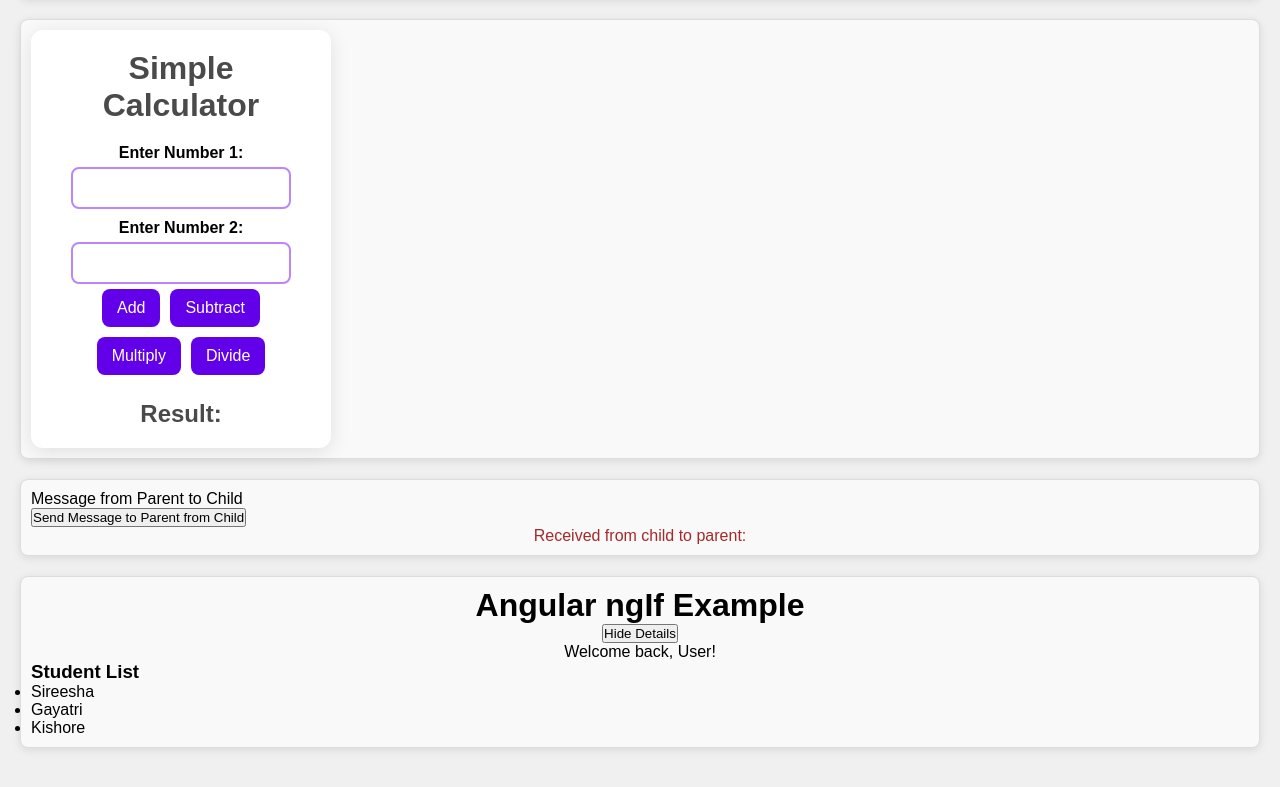
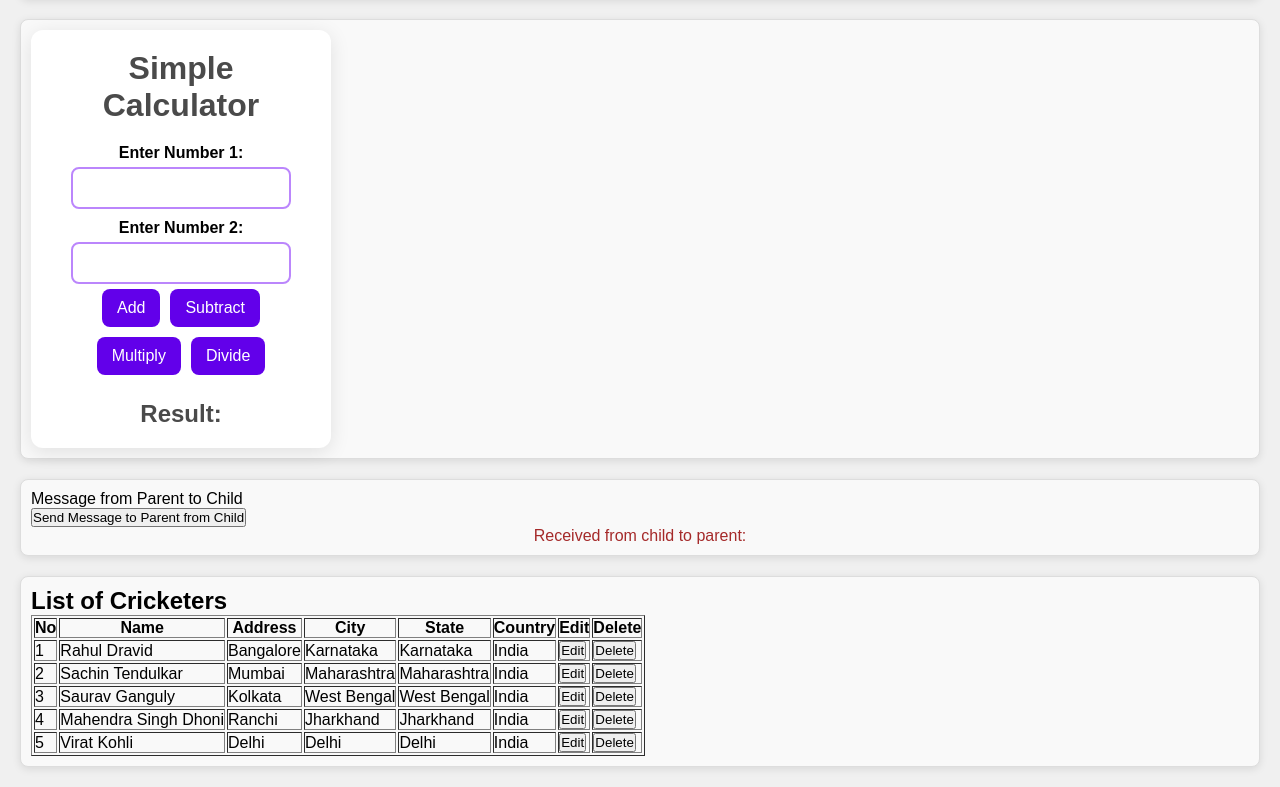
Before and after one commit to sireesha0904/Angular-Experiments, an Angular app: page / in a window 1280 px wide. Shown: the part 1561-2348 px from the top of the page. Built offline with nearby package versions, Linux system fonts and the light colour scheme.

Commit message:
Parent-child communication

```diff
--- a/src/app/app.component.html
+++ b/src/app/app.component.html
@@ -8,5 +8,5 @@
  <app-student-details-component></app-student-details-component>
  <app-addition></app-addition>
  <app-parent></app-parent>
- <app-directives></app-directives>
+ <app-cricketer-list></app-cricketer-list>
   </div>
--- a/src/app/app.component.ts
+++ b/src/app/app.component.ts
@@ -9,10 +9,12 @@ import { LoginCheckComponent } from "./login-check/login-check.component";
 import { AdditionComponent } from "./addition/addition.component";
 import { ParentComponent } from './parent/parent.component';
 import { DirectivesComponent } from './directives/directives.component';
+import { CricketerDetailComponent } from './cricketer-detail/cricketer-detail.component';
+import { CricketerListComponent } from './cricketer-list/cricketer-list.component';
 @Component({
   selector: 'app-root',
   standalone: true,
-  imports: [FormComponent, MenuComponent, LoginComponent, NumberCheckerComponent, TextTogglerComponent, StudentDetailsComponentComponent, LoginCheckComponent, AdditionComponent,ParentComponent,DirectivesComponent],
+  imports: [FormComponent, MenuComponent, LoginComponent, NumberCheckerComponent,CricketerDetailComponent,CricketerListComponent, TextTogglerComponent, StudentDetailsComponentComponent, LoginCheckComponent, AdditionComponent,ParentComponent,DirectivesComponent],
   templateUrl: './app.component.html',
   styleUrls: ['./app.component.css']
 })
--- /dev/null
+++ b/src/app/cricketer-detail/cricketer-detail.component.html
@@ -0,0 +1,22 @@
+    <h3>Cricketer Details</h3>
+    <div *ngIf="cricketer">
+    <label>No: </label>
+    <input type="text" [(ngModel)]="cricketer.no" disabled /><br>
+
+    <label>Name: </label>
+    <input type="text" [(ngModel)]="cricketer.name" /><br>
+
+    <label>Address: </label>
+    <input type="text" [(ngModel)]="cricketer.address" /><br>
+
+    <label>City: </label>
+    <input type="text" [(ngModel)]="cricketer.city" /><br>
+
+    <label>State: </label>
+    <input type="text" [(ngModel)]="cricketer.state" /><br>
+
+    <label>Country: </label>
+    <input type="text" [(ngModel)]="cricketer.country" /><br>
+
+    <button (click)="onUpdate()">Update</button>
+    </div>
--- /dev/null
+++ b/src/app/cricketer-detail/cricketer-detail.component.ts
@@ -0,0 +1,22 @@
+import { Component, Input, Output, EventEmitter } from '@angular/core';
+import { CommonModule } from '@angular/common';
+import { FormsModule } from '@angular/forms';
+import { Cricketer } from '../model/cricketer.model'; // Import the Cricketer model
+
+@Component({
+  selector: 'app-cricketer-detail',
+  standalone: true,
+  imports: [CommonModule, FormsModule], // Import FormsModule for two-way binding
+  templateUrl: './cricketer-detail.component.html',
+  styleUrls: ['./cricketer-detail.component.css']
+})
+export class CricketerDetailComponent {
+  @Input() cricketer: Cricketer | null = null;
+  @Output() updateCricketerEvent = new EventEmitter<Cricketer>();
+
+  onUpdate() {
+    if (this.cricketer) {
+      this.updateCricketerEvent.emit(this.cricketer);
+    }
+  }
+}
--- /dev/null
+++ b/src/app/cricketer-list/cricketer-list.component.html
@@ -0,0 +1,34 @@
+<h2>List of Cricketers</h2>
+<table border="1">
+  <thead>
+    <tr>
+      <th>No</th>
+      <th>Name</th>
+      <th>Address</th>
+      <th>City</th>
+      <th>State</th>
+      <th>Country</th>
+      <th>Edit</th>
+      <th>Delete</th>
+    </tr>
+  </thead>
+  <tbody>
+    <tr *ngFor="let cricketer of cricketers">
+      <td>{{ cricketer.no }}</td>
+      <td>{{ cricketer.name }}</td>
+      <td>{{ cricketer.address }}</td>
+      <td>{{ cricketer.city }}</td>
+      <td>{{ cricketer.state }}</td>
+      <td>{{ cricketer.country }}</td>
+      <td><button (click)="onEdit(cricketer)">Edit</button></td>
+      <td><button (click)="onDelete(cricketer)">Delete</button></td>
+    </tr>
+  </tbody>
+</table>
+
+<!-- Display Cricketer Detail Component -->
+<app-cricketer-detail
+  *ngIf="selectedCricketer"
+  [cricketer]="selectedCricketer"
+  (updateCricketerEvent)="updateCricketer($event)">
+</app-cricketer-detail>
--- /dev/null
+++ b/src/app/cricketer-list/cricketer-list.component.ts
@@ -0,0 +1,40 @@
+import { Component } from '@angular/core';
+import { CommonModule } from '@angular/common';
+import { Cricketer } from '../model/cricketer.model'; // Import the Cricketer model
+import { CricketerDetailComponent } from '../cricketer-detail/cricketer-detail.component';
+
+@Component({
+  selector: 'app-cricketer-list',
+  standalone: true,
+  imports: [CommonModule, CricketerDetailComponent],
+  templateUrl: './cricketer-list.component.html',
+  styleUrls: ['./cricketer-list.component.css']
+})
+export class CricketerListComponent {
+  cricketers: Cricketer[] = [
+    { no: 1, name: 'Rahul Dravid', address: 'Bangalore', city: 'Karnataka', state: 'Karnataka', country: 'India' },
+    { no: 2, name: 'Sachin Tendulkar', address: 'Mumbai', city: 'Maharashtra', state: 'Maharashtra', country: 'India' },
+    { no: 3, name: 'Saurav Ganguly', address: 'Kolkata', city: 'West Bengal', state: 'West Bengal', country: 'India' },
+    { no: 4, name: 'Mahendra Singh Dhoni', address: 'Ranchi', city: 'Jharkhand', state: 'Jharkhand', country: 'India' },
+    { no: 5, name: 'Virat Kohli', address: 'Delhi', city: 'Delhi', state: 'Delhi', country: 'India' }
+  ];
+
+  selectedCricketer: Cricketer | null = null;
+
+  onEdit(cricketer: Cricketer) {
+    this.selectedCricketer = { ...cricketer };
+  }
+
+  onDelete(cricketer: Cricketer) {
+    this.cricketers = this.cricketers.filter(c => c.no !== cricketer.no);
+    this.selectedCricketer = null;
+  }
+
+  updateCricketer(updatedCricketer: Cricketer) {
+    const index = this.cricketers.findIndex(c => c.no === updatedCricketer.no);
+    if (index > -1) {
+      this.cricketers[index] = updatedCricketer;
+    }
+    this.selectedCricketer = null;
+  }
+}
```
Also changed, not shown: src/app/model/cricketer.model.ts (added, +8 -0 lines), src/app/cricketer-detail/cricketer-detail.component.css (added), src/app/cricketer-list/cricketer-list.component.css (added), 2 other files (tests, documents, lock files or other folders).
